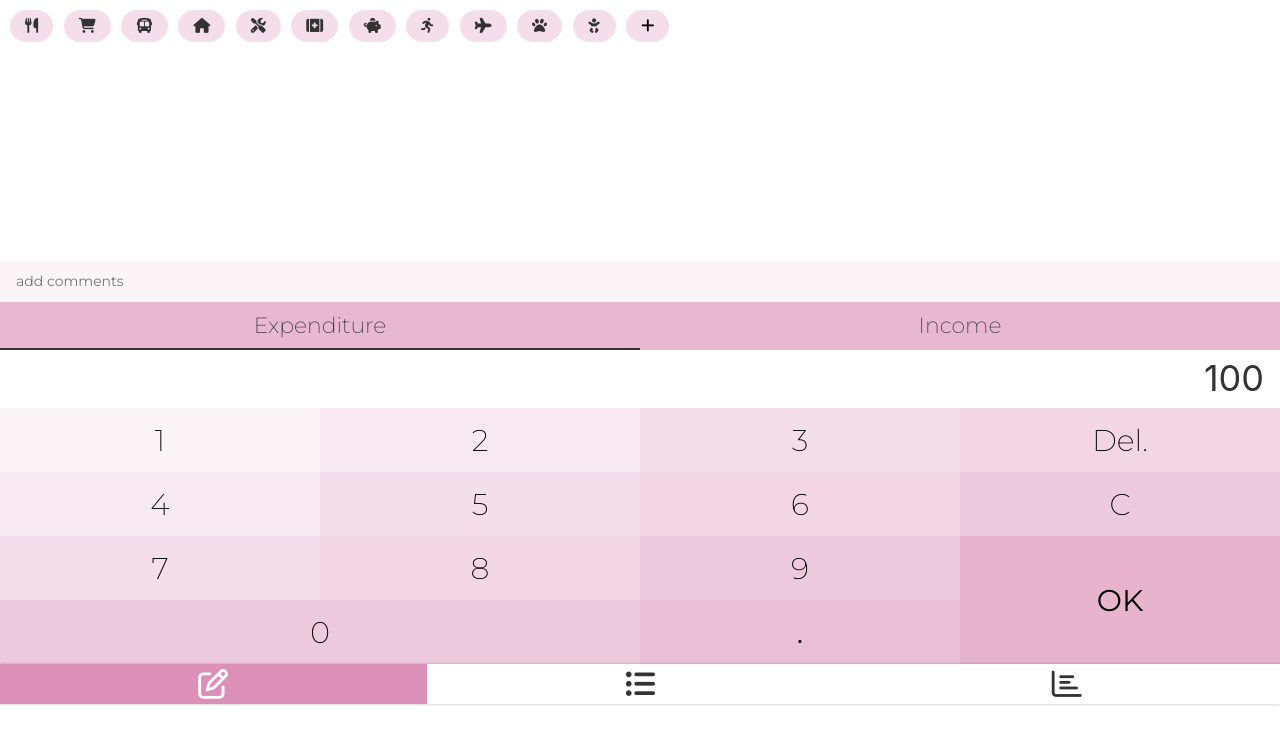
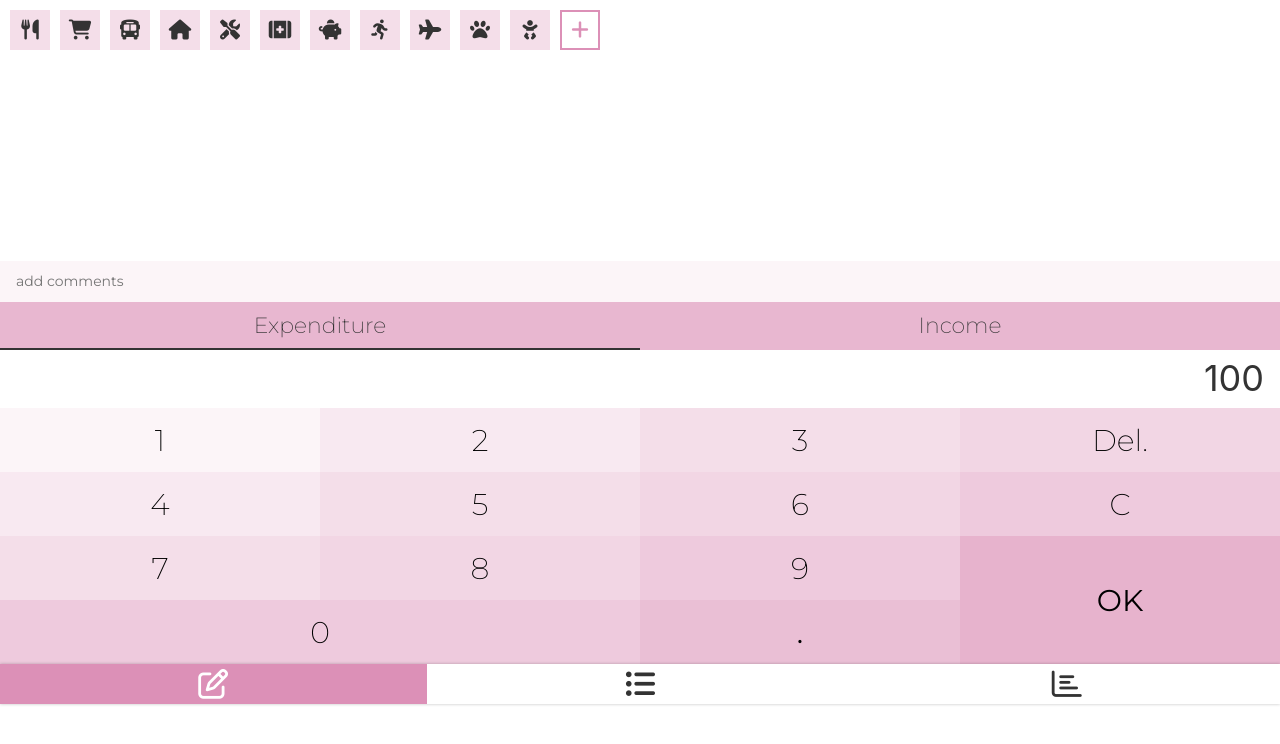
Before and after one commit to lavaboy1738/xpensity-vue, a Vue app: page /#/money in a window 1280 px wide. Shown: the top 744 px of the page. Built offline with nearby package versions, Linux system fonts and the light colour scheme.

Commit message:
adding type selection and sliding animation between the types

```diff
--- a/src/components/TagsListing.vue
+++ b/src/components/TagsListing.vue
@@ -42,20 +42,28 @@
             flex-wrap: wrap;
 
             .tag {
-                font-size: 1.5em;
-                padding: 0.3em 1em;
-                border-radius: 2em;
-                margin-right: 0.7em;
-                margin-bottom: 0.7em;
+                height: 2em;
+                width: 2em;
+                font-size: 2em;
+                display: flex;
+                justify-content: center;
+                align-items: center;
+                margin-bottom: 0.5em;
+                margin-right: 0.5em;
                 background-color: lighten($primary-color, 10%);
             }
 
             .new-tag {
+                font-weight: 500;
+                background-color: white;
+                border: 2px solid darken($primary-color, 10%);
+                outline: none;
+
                 button {
-                    font-weight: 500;
-                    background: transparent;
+                    outline: none;
+                    color: darken($primary-color, 10%);
+                    background: none;
                     border: none;
-                    outline: none;
                 }
             }
         }
--- a/src/components/Types.vue
+++ b/src/components/Types.vue
@@ -1,15 +1,33 @@
 <template>
     <div class="types">
         <ul>
-            <li class="type selected">Expenditure</li>
-            <li class="type">Income</li>
+            <li class="type left"
+            :class="this.type==='-'? 'selected':''"
+            @click="selectType('-')">
+            Expenditure</li>
+            <li class="type right"
+            :class="this.type==='+'? 'selected':''" @click="selectType('+')">
+            Income</li>
         </ul>
     </div>
 </template>
 
 <script>
     export default {
-        name: "Types"
+        name: "Types",
+        data(){
+            return {
+                type: "-" //negative sign indicates expenditure, plus sign is income
+            }
+        },
+        methods:{
+            selectType(type){ //type can only be minus or plus sign
+                if(type !=="-" && type!=="+"){
+                    throw new Error("type is unknown")
+                }
+                this.type = type;
+            }
+        }
     }
 </script>
 
@@ -31,15 +49,34 @@
                 font-weight: 200;
                 line-height: 2.2em;
                 position: relative;
+                overflow: hidden;
 
-                &.selected::after {
+                //below is for the animation
+
+                &::after{
                     content: "";
                     position: absolute;
                     height: 0.1em;
                     width: 100%;
+                    bottom: 0;
+                    transition: 0.3s all ease;
                     background-color: $secondary-color;
+                }
+
+                &.left::after{
+                    right: -100%;
+                }
+
+                &.right::after{
+                    left: -100%;
+                }
+
+                &.left.selected::after {
+                    right: 0;
+                }
+
+                &.right.selected::after{
                     left: 0;
-                    bottom: 0;
                 }
             }
         }
```
